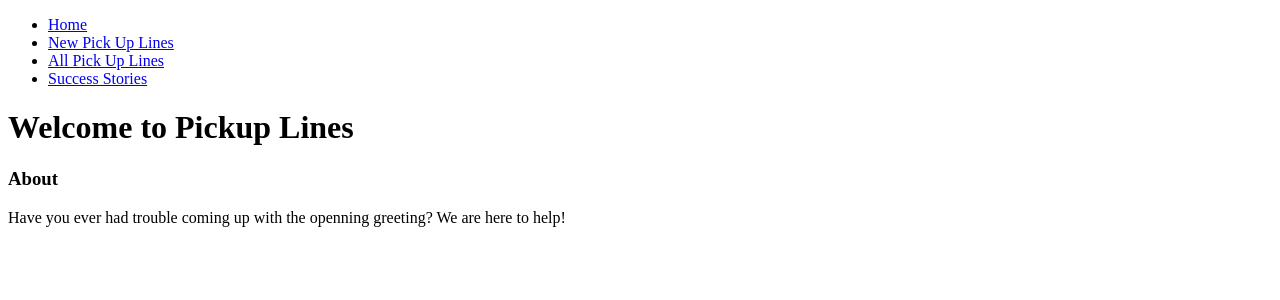
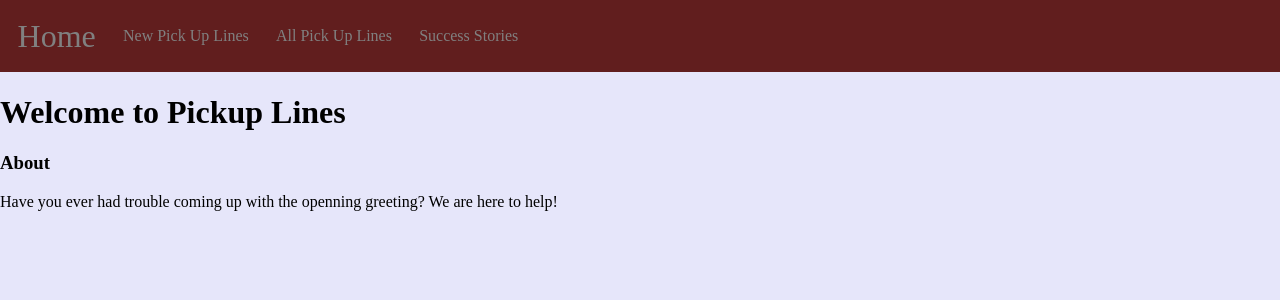
Before and after one commit to jusjones2284/Phase_2_ProjectPickupline, a React (Create React App) app in the folder my-app/: page / in a window 1280 px wide. Shown: the top 300 px of the page. Built offline with nearby package versions, Linux system fonts and the light colour scheme; no server answers.

Commit message:
made some changes to css

```diff
--- a/my-app/src/App.js
+++ b/my-app/src/App.js
@@ -6,6 +6,7 @@ import NewPickUpLineForm from './components/NewPickupLineForm';
 import Nav from "./components/Nav";
 import AllPickUpLines from "./components/AllPickUpLines";
 import Home from "./components/Home";
+import './style.css';
 
 function App() {
 
--- /dev/null
+++ b/my-app/src/style.css
@@ -0,0 +1,50 @@
+
+
+* {
+    box-sizing: border-box;
+}
+
+body{
+    margin: 0;
+    background-color: lavender;
+
+}
+
+.nav {
+    background-color: rgb(97, 30, 30);
+    color: white;
+    display: flex;
+    justify-content: space-between;
+    align-items: stretch;
+    gap: 2rem;
+    padding: .75rem;
+}
+
+.site-title{
+    font-size: 2rem;
+}
+
+.nav ul{
+    padding: 0;
+    margin: 0;
+    list-style: none;
+    display: flex;
+    gap: 1rem;
+}
+
+.nav a{
+    color: gray;
+    text-decoration: none;
+    height: 100%;
+    display: flex;
+    align-items: center;
+    padding: .35rem;
+}
+
+
+/* .nav li.active{
+    background-color: rgb(231, 225, 225);
+}
+.nav li.hover{
+    background-color: white;
+} */
```
